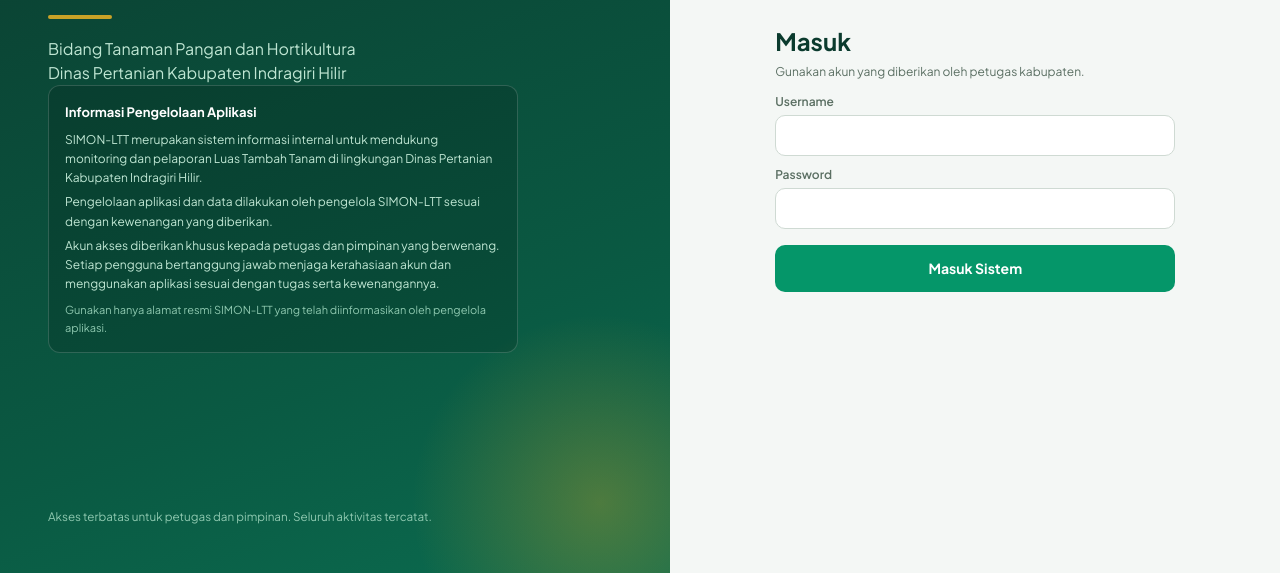
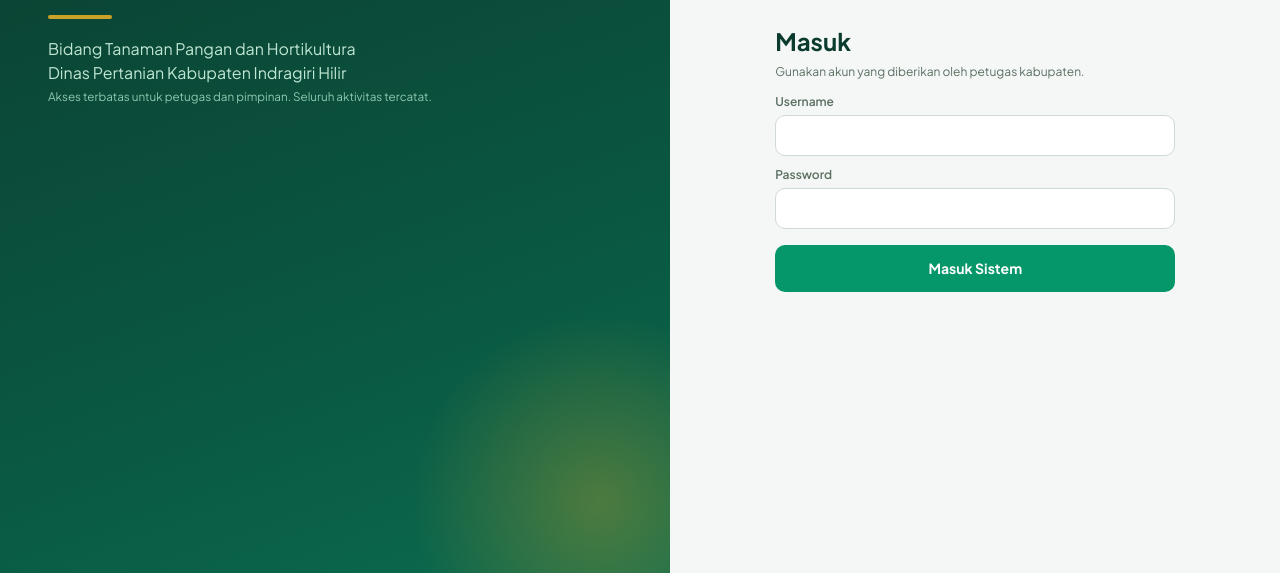
Before and after one commit to BidangTPHDistaninhil/SIMON-LTT, a plain HTML site: page index.html in a window 1280 px wide. Shown: the part 227-800 px from the top of the page. Drawn offline with Linux system fonts and the light colour scheme.

Commit message:
Update index.html

```diff
--- a/index.html
+++ b/index.html
@@ -45,16 +45,7 @@
       Dinas Pertanian Kabupaten Indragiri Hilir
     </p>
 
-    <div class="hosting-note">
-      <strong>Informasi Pengelolaan Aplikasi</strong>
-      <p>SIMON-LTT merupakan sistem informasi internal untuk mendukung monitoring dan pelaporan Luas Tambah Tanam di lingkungan Dinas Pertanian Kabupaten Indragiri Hilir.</p>
-      <p>Pengelolaan aplikasi dan data dilakukan oleh pengelola SIMON-LTT sesuai dengan kewenangan yang diberikan.</p>
-      <p>Akun akses diberikan khusus kepada petugas dan pimpinan yang berwenang. Setiap pengguna bertanggung jawab menjaga kerahasiaan akun dan menggunakan aplikasi sesuai dengan tugas serta kewenangannya.</p>
-      <small>Gunakan hanya alamat resmi SIMON-LTT yang telah diinformasikan oleh pengelola aplikasi.</small>
-    </div>
-  </div>
-
-  <small>
+   <small>
     Akses terbatas untuk petugas dan pimpinan.
     Seluruh aktivitas tercatat.
   </small>
```
